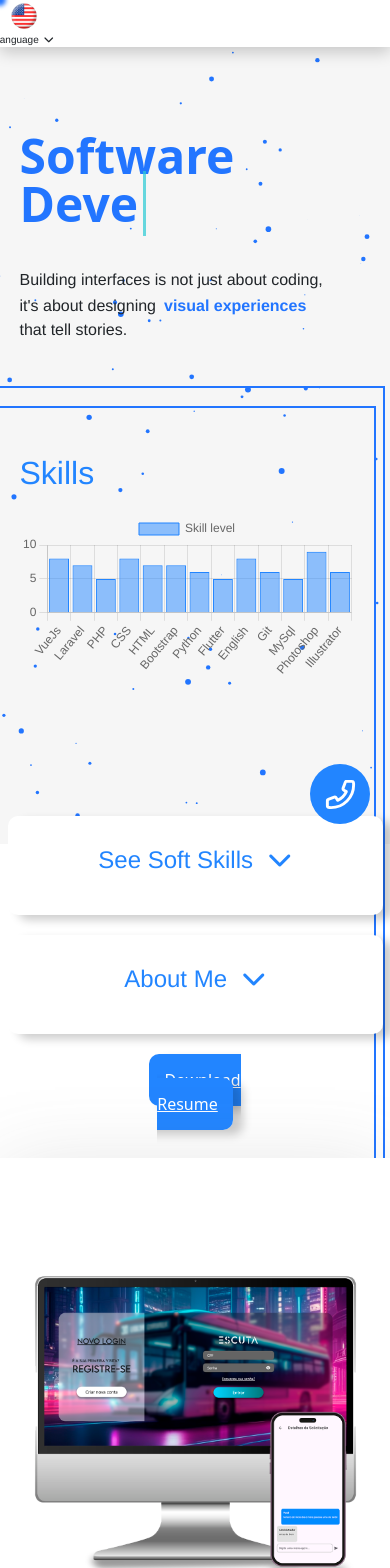
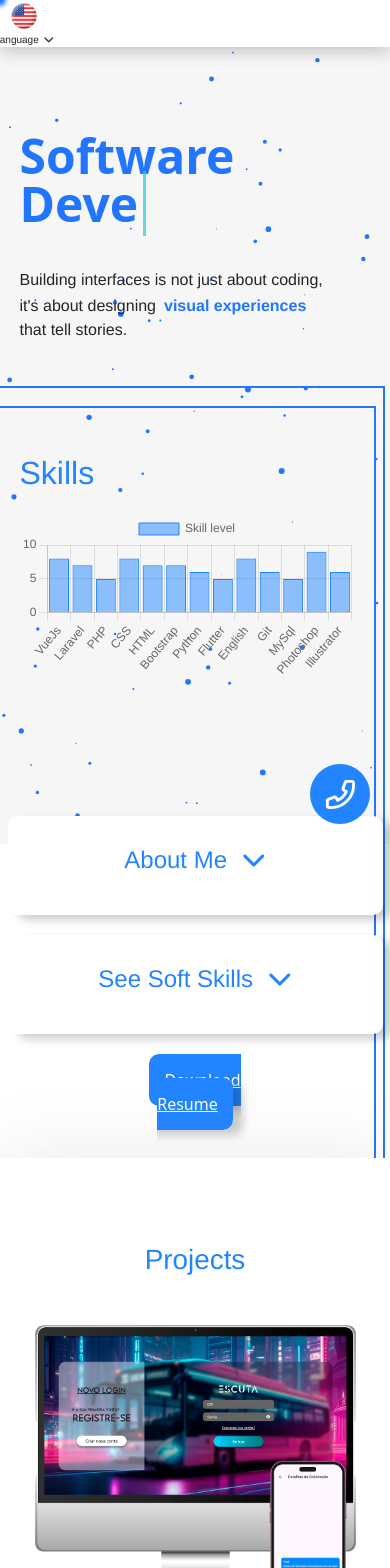
Before and after one commit to diluan135/portfolio, a Vue app: page / in a window 390 px wide. Shown: the top 1568 px of the page. Built offline with nearby package versions, Linux system fonts and the light colour scheme.

Commit message:
adição de projetos

```diff
--- a/src/components/AboutMe.vue
+++ b/src/components/AboutMe.vue
@@ -44,9 +44,30 @@
 
       <div v-animate-on-scroll style="margin-left:5vw;" class="col-12 col-md-4">
 
+        <!-- About Section -->
+        <div class="row justify-content-center align-items-center text-center"  style="margin-top: 15vh;">
+          <div class="boxSkills col-md-12">
+            <h3 :key="$i18n.locale" style="padding-top: 10px;" data-clickable @click="showAbout = !showAbout">
+              {{ $t('about') }}
+              <i :class="showAbout ? 'fa fa-chevron-up' : 'fa fa-chevron-down'" style="margin-left: 8px;"></i>
+            </h3>
+            <transition name="fade-slide" mode="out-in">
+
+              <div v-if="showAbout" class="row" style="margin-top:20px;">
+
+                <div class="col-12">
+                  <p :key="$i18n.locale">{{ $t('myName') }}</p>
+                  <p :key="$i18n.locale">{{ $t('actually') }}</p>
+                  <p :key="$i18n.locale">{{ $t('aboutMe') }}</p>
+                </div>
+              </div>
+            </transition>
+          </div>
+
+        </div>
 
         <!-- Soft Skills Section -->
-        <div class="row justify-content-center align-items-center text-center" style="margin-top: 15vh;">
+        <div class="row justify-content-center align-items-center text-center">
           <div class="boxSkills col-md-12">
             <div>
               <h3 :key="$i18n.locale" style="padding-top: 10px;" data-clickable @click="softSkills = !softSkills">
@@ -85,31 +106,12 @@
               </transition>
             </div>
           </div>
-        </div>
-        <!-- About Section -->
-        <div class="row justify-content-center align-items-center text-center">
-          <div class="boxSkills col-md-12">
-            <h3 :key="$i18n.locale" style="padding-top: 10px;" data-clickable @click="showAbout = !showAbout">
-              {{ $t('about') }}
-              <i :class="showAbout ? 'fa fa-chevron-up' : 'fa fa-chevron-down'" style="margin-left: 8px;"></i>
-            </h3>
-            <transition name="fade-slide" mode="out-in">
-
-              <div v-if="showAbout" class="row" style="margin-top:20px;">
-
-                <div class="col-12">
-                  <p :key="$i18n.locale">{{ $t('myName') }}</p>
-                  <p :key="$i18n.locale">{{ $t('actually') }}</p>
-                  <p :key="$i18n.locale">{{ $t('aboutMe') }}</p>
-                </div>
-              </div>
-            </transition>
-          </div>
           <div class="col-6 mt-4">
             <a data-clickable class="mt-3 botaoDownload" :href="curriculoLink" download>{{
               $t('downloadResume') }}</a>
           </div>
         </div>
+
       </div>
     </div>
   </div>
--- a/src/components/ProjectsView.vue
+++ b/src/components/ProjectsView.vue
@@ -1,5 +1,6 @@
 <template>
-  <div  class="box2">
+  <div class="box2">
+    <h1 v-animate-on-scroll class="mb-3">{{ $t('projects') }}</h1>
     <!-- Layout Mobile: renderiza cada projeto sequencialmente -->
     <div v-if="isMobile" class="projects-mobile">
       <div v-for="(project, index) in projects" :key="index" class="project-item-mobile">
@@ -21,19 +22,42 @@
           <hr class="linha" />
           <div class="row align-items-center">
             <div class="tech-icons col-auto">
-              <img
-                v-for="(tech, idx) in project.techs"
-                :key="idx"
-                :src="tech.src"
-                :alt="tech.alt"
-                class="tech-icon"
-              />
+              <img v-for="(tech, idx) in project.techs" :key="idx" :src="tech.src" :alt="tech.alt" class="tech-icon" />
             </div>
-            <div data-clickable class="links col-auto">
-              <a v-for="(link, idx) in project.links" :key="idx" :href="link.url" target="_blank">
-                {{ link.text }}
-              </a>
-            </div>
+            <div data-clickable class="links col-auto"
+                  v-if="currentProject.title === 'Articles' || currentProject.title === 'Artigos'">
+                  <a v-for="(link, idx) in currentProject.links" :key="idx" :href="link.url" target="_blank"
+                    style="display: block; margin-bottom: 5px;">
+                    {{ link.text }}
+                  </a>
+                </div>
+                <div data-clickable class="links col-auto" v-else>
+                  <a v-for="(link, idx) in currentProject.links" :key="idx" :href="link.url" target="_blank">
+                    {{ link.text }}
+                  </a>
+                </div> <div data-clickable class="links col-auto"
+                  v-if="currentProject.title === 'Articles' || currentProject.title === 'Artigos'">
+                  <a v-for="(link, idx) in currentProject.links" :key="idx" :href="link.url" target="_blank"
+                    style="display: block; margin-bottom: 5px;">
+                    {{ link.text }}
+                  </a>
+                </div>
+                <div data-clickable class="links col-auto" v-else>
+                  <a v-for="(link, idx) in currentProject.links" :key="idx" :href="link.url" target="_blank">
+                    {{ link.text }}
+                  </a>
+                </div> <div data-clickable class="links col-auto"
+                  v-if="currentProject.title === 'Articles' || currentProject.title === 'Artigos'">
+                  <a v-for="(link, idx) in currentProject.links" :key="idx" :href="link.url" target="_blank"
+                    style="display: block; margin-bottom: 5px;">
+                    {{ link.text }}
+                  </a>
+                </div>
+                <div data-clickable class="links col-auto" v-else>
+                  <a v-for="(link, idx) in currentProject.links" :key="idx" :href="link.url" target="_blank">
+                    {{ link.text }}
+                  </a>
+                </div>
           </div>
         </div>
       </div>
@@ -44,24 +68,16 @@
       <div class="projects-container">
         <!-- Coluna da esquerda: imagens empilhadas verticalmente -->
         <div class="left-column">
-          <div
-            class="project-image"
-            v-for="(project, index) in projects"
-            :key="index"
-            ref="projectRefs"
-            :class="{ visible: index === 0 }"
-          >
+          <div class="project-image" v-for="(project, index) in projects" :key="index" ref="projectRefs"
+            :class="{ visible: index === 0 }">
             <img :src="project.image" :alt="project.title" />
           </div>
         </div>
         <!-- Coluna da direita: fixa (sticky) com os detalhes do projeto atual -->
         <div v-animate-on-scroll class="right-column">
           <div style="padding-right: 30px;" class="indicator-column">
-            <div
-              v-for="(project, index) in projects"
-              :key="index"
-              :class="['indicator-dot', { active: currentProjectIndex === index }]"
-            ></div>
+            <div v-for="(project, index) in projects" :key="index"
+              :class="['indicator-dot', { active: currentProjectIndex === index }]"></div>
           </div>
           <transition name="fade" mode="out-in" appear>
             <div class="sticky-info" v-if="currentProject" :key="currentProject.title">
@@ -78,21 +94,25 @@
               <hr class="linha" style="width: 70%;" />
               <div class="row align-items-center">
                 <div class="tech-icons col-auto">
-                  <img
-                    v-for="(tech, idx) in currentProject.techs"
-                    :key="idx"
-                    :src="tech.src"
-                    :alt="tech.alt"
-                    class="tech-icon"
-                  />
+                  <img v-for="(tech, idx) in currentProject.techs" :key="idx" :src="tech.src" :alt="tech.alt"
+                    class="tech-icon" />
                 </div>
-                <div data-clickable class="links col-auto">
+                <!-- Condicional para exibir os links verticalmente se o título for Articles ou Artigos -->
+                <div data-clickable class="links col-auto"
+                  v-if="currentProject.title === 'Articles' || currentProject.title === 'Artigos'">
+                  <a v-for="(link, idx) in currentProject.links" :key="idx" :href="link.url" target="_blank"
+                    style="display: block; margin-bottom: 5px;">
+                    {{ link.text }}
+                  </a>
+                </div>
+                <div data-clickable class="links col-auto" v-else>
                   <a v-for="(link, idx) in currentProject.links" :key="idx" :href="link.url" target="_blank">
                     {{ link.text }}
                   </a>
                 </div>
               </div>
             </div>
+
           </transition>
         </div>
       </div>
@@ -204,6 +224,46 @@ export default {
             { src: require("@/assets/bootstrap.png"), alt: "Bootstrap" },
             { src: require("@/assets/mysql.png"), alt: "MySql" },
             { src: require("@/assets/laravel.png"), alt: "Laravel" },
+          ],
+        },
+        {
+          title: "Conecta PG",
+          image: require("@/assets/cartaoConecta.png"),
+          description: this.$t("conectaDescription"),
+          functions: [
+            this.$t("conectaFunction"),
+            this.$t("conectaFunction2"),
+            this.$t("conectaFunction3"),
+          ],
+          links: [
+          ],
+          techs: [
+          ],
+        },
+
+        {
+          title: this.$t("articles"),
+          image: require("@/assets/statue.png"),
+          description: this.$t("articlesDescription"),
+          links: [
+            {
+              text: this.$t("Mobile first"),
+              url: "https://agenciayard.com/blog/mobile-first/",
+            },
+            {
+              text: this.$t("Naming para empresas"),
+              url: "https://agenciayard.com/blog/naming-para-empresa/",
+            },
+            {
+              text: this.$t("Design de Conversão"),
+              url: "https://agenciayard.com/blog/design-de-conversao/",
+            },
+            {
+              text: this.$t("Como melhorar anúncios com Google Web Designer"),
+              url: "https://agenciayard.com/blog/como-melhorar-resultados-dos-meus-anuncios-com-google-web-designer/",
+            },
+          ],
+          techs: [
           ],
         },
       ],
--- a/src/locales/en.json
+++ b/src/locales/en.json
@@ -57,6 +57,10 @@
   "seeThisProject": "Check out this project on Github as well",
   "Development": "Web Application and Custom System Development",
   "DevelopmentDescription": "Creation of websites, administrative systems, and custom web solutions using modern technologies like Vue.js, Laravel, HTML, CSS, and Bootstrap. I develop projects tailored to each client's specific needs, ensuring usability, responsive design, and efficiency.",
+  "conectaDescription": "New visual identity for the Transportation Department of the city of Ponta Grossa.",
+  "conectaFunction": "Developed a name and logo referencing the connection of people and modernity.",
+  "conectaFunction2": "Utilized the city flag's colors for the primary version of the card.",
+  "conectaFunction3": "Transportation card design reflecting the new identity, conveying movement and referencing key locations in the city.",
   "DevelopmentApps": "Cross-Platform Mobile Application Development",
   "DevelopmentAppsDescription": "Development of mobile applications using Flutter, prioritizing performance, scalability, and intuitive design. I create custom solutions such as notification systems, real-time chats, and offline functionality, catering to both small and large demands.",
   "Consultancy": "Integration and Consumption of REST and HTTPS APIs",
@@ -75,5 +79,11 @@
   "sendButton": "Send message",
   "emailSuccess": "Email sent successfully!",
   "emailError": "Failed to send email. Please try again.",
-  "footerText": "Copyright © 2025 Diluan Matos. All rights reserved."
+  "footerText": "Copyright © 2025 Diluan Matos. All rights reserved.",
+  "articles": "Articles",
+  "articlesDescription": "Articles written as case studies on topics related to UX/UI",
+  "Naming para empresas": "Naming for companies",
+  "Design de Conversão": "Conversion Design",
+  "Mobile first": "Mobile first",
+  "Como melhorar anúncios com Google Web Designer": "How to improve ads with Google Web Designer"
 }
```
Also changed, not shown: src/components/Header.vue (+1 -7 lines), src/locales/pt.json (+11 -1 lines), src/assets/cartaoConecta.png (added), src/assets/statue.png (added). Lines whose indentation alone changed are shown as unchanged.
